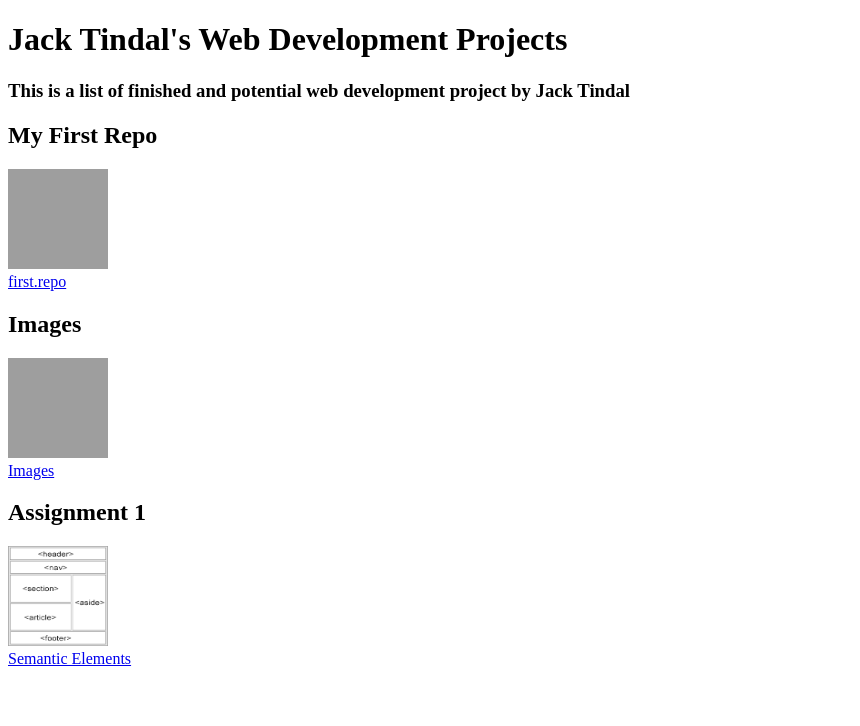
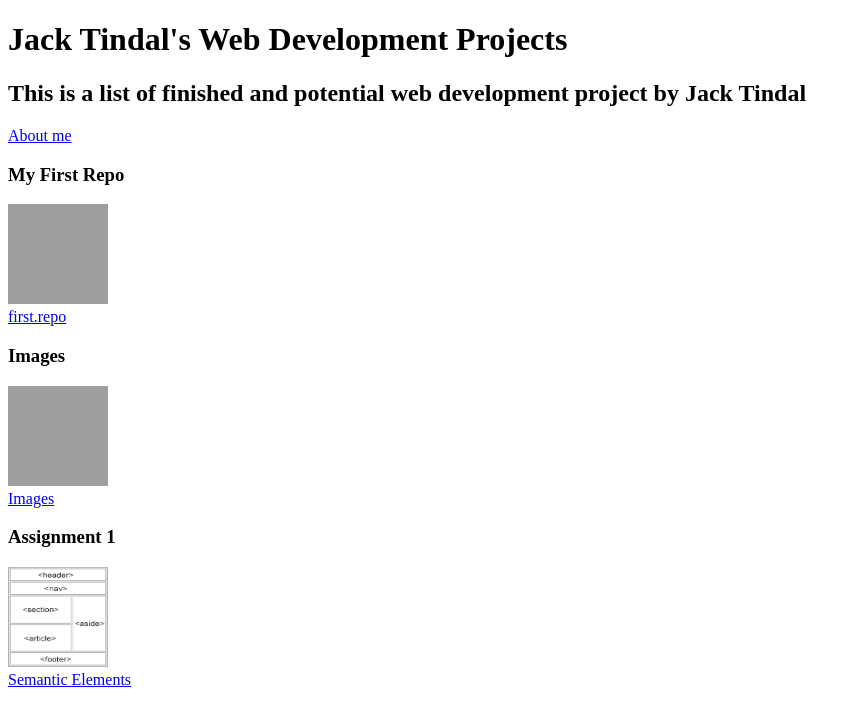
Before and after one commit to tindalj/portfolio, a plain HTML site: page index.html in a window 1280 px wide. Shown: the whole page, without its empty margins (0-860 px from the left). Drawn offline with Linux system fonts and the light colour scheme; grey boxes are pictures that could not be loaded.

Commit message:
created about page and link to it

```diff
--- a/index.html
+++ b/index.html
@@ -7,11 +7,15 @@
   <body>
     <header>
       <h1>Jack Tindal's Web Development Projects</h1>
-      <h3>This is a list of finished and potential web development project by Jack Tindal</h3>
+
+      <h2>This is a list of finished and potential web development project by Jack Tindal</h2>
+      <nav>
+        <a href="about.html">About me</a>
+      </nav>
     </header>
 
     <article>
-      <h2>My First Repo</h2>
+      <h3>My First Repo</h3>
       <img src="https://live.staticflickr.com/3036/2932268558_df701a31d8_b.jpg" height="100" width="100" alt="Hello World in neon text">
       <nav>
         <a href="https://github.com/tindalj/first.repo">first.repo</a>
@@ -20,7 +24,7 @@
     </article>
 
     <article>
-      <h2>Images</h2>
+      <h3>Images</h3>
       <img src="https://live.staticflickr.com/4074/4799456606_d7a0569369.jpg" height="100" width="100" alt="A page full of seperate images">
       <nav>
         <a href="images.html">Images</a>
@@ -29,7 +33,7 @@
     </article>
 
     <article>
-      <h2><b>Assignment 1</b></h2>
+      <h3>Assignment 1</h3>
       <img src="images/img_sem_elements.jpg" height="100" width="100" alt="A webpage outline using semantic elements">
       <nav>
         <a href="https://github.com/tindalj/semantic-elements">Semantic Elements</a>
```
Also changed, not shown: about.html (+21 -0 lines).
